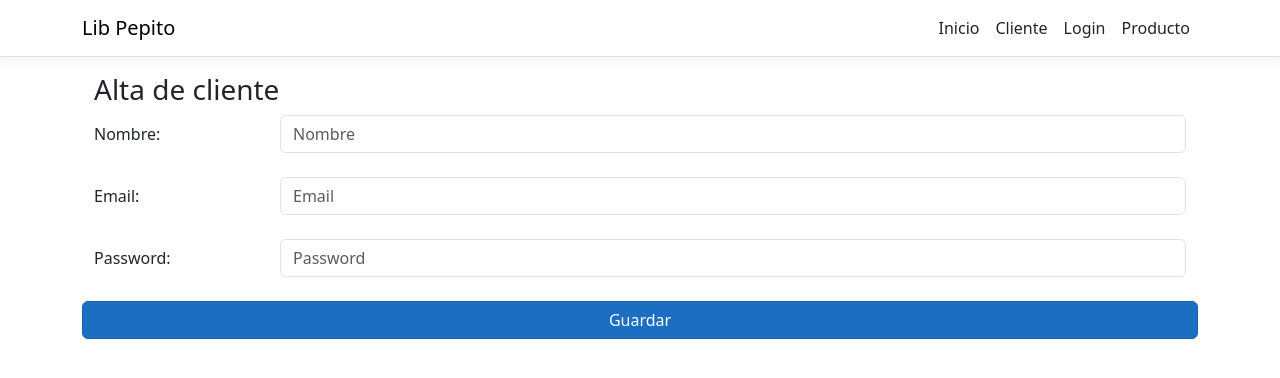
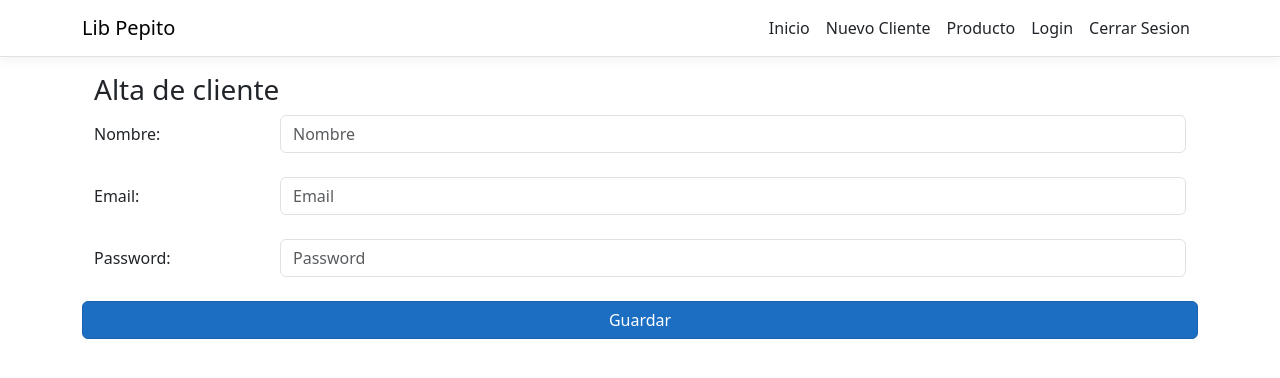
Before and after one commit to moralessIvann/employeesregistration, an Angular app in the folder ClientApp/: page /cliente in a window 1280 px wide. Shown: the top 378 px of the page. Built offline with nearby package versions, Linux system fonts and the light colour scheme.

Commit message:
added logout method

```diff
--- a/ClientApp/src/app/nav-menu/nav-menu.component.html
+++ b/ClientApp/src/app/nav-menu/nav-menu.component.html
@@ -26,13 +26,16 @@
             <a class="nav-link text-dark" [routerLink]="['/']">Inicio</a>
           </li>
           <li class="nav-item" [routerLinkActive]="['link-active']">
-            <a class="nav-link text-dark" [routerLink]="['/cliente']">Cliente</a>
-          </li>
-          <li class="nav-item" [routerLinkActive]="['link-active']">
-            <a class="nav-link text-dark" [routerLink]="['/login']">Login</a>
+            <a class="nav-link text-dark" *ngIf="!logado" [routerLink]="['/cliente']">Nuevo Cliente</a>
           </li>
           <li class="nav-item" [routerLinkActive]="['link-active']">
             <a class="nav-link text-dark" [routerLink]="['/producto']">Producto</a>
+          </li>
+          <li class="nav-item" [routerLinkActive]="['link-active']">
+            <a class="nav-link text-dark" *ngIf="!logado" [routerLink]="['/login']">Login</a>
+          </li>
+          <li class="nav-item" [routerLinkActive]="['link-active']">
+            <a class="nav-link text-dark" (click)="logout()" *ngIf="!logado" [routerLink]="['/login']">Cerrar Sesion</a>
           </li>
         </ul>
       </div>
--- a/ClientApp/src/app/nav-menu/nav-menu.component.ts
+++ b/ClientApp/src/app/nav-menu/nav-menu.component.ts
@@ -1,4 +1,7 @@
 import { Component } from '@angular/core';
+import { ClienteJson } from '../modelos/clienteJson';
+import { ClienteService } from '../services/cliente.service';
+import { Router } from '@angular/router';
 
 @Component({
   selector: 'app-nav-menu',
@@ -7,6 +10,19 @@ import { Component } from '@angular/core';
 })
 export class NavMenuComponent {
   isExpanded = false;
+  cliente: ClienteJson;
+  logado: boolean;
+
+  constructor(public servicioCliente: ClienteService, private router: Router)
+  {
+    this.servicioCliente.cliente.subscribe(res => {
+      this.cliente = res;
+      if (this.cliente == null || typeof this.cliente.email == "undefined")
+        this.logado = false;
+      else
+        this.logado = true;
+    })
+  }
 
   collapse() {
     this.isExpanded = false;
@@ -15,4 +31,10 @@ export class NavMenuComponent {
   toggle() {
     this.isExpanded = !this.isExpanded;
   }
+
+  logout() {
+    this.servicioCliente.logout();
+    this.router.navigate(['/login']);
+    this.logado = false
+  }
 }
--- a/ClientApp/src/app/services/cliente.service.ts
+++ b/ClientApp/src/app/services/cliente.service.ts
@@ -13,7 +13,10 @@ import { map } from 'rxjs/operators';
 export class ClienteService
 {
   url: string = 'https://localhost:7182/api/clientes/';
+
   private emailLoginSubject: BehaviorSubject<ClienteJson>
+
+  public cliente: Observable<ClienteJson>;
 
   public get usuarioLogin(): ClienteJson {
     return this.emailLoginSubject.value;
@@ -22,6 +25,7 @@ export class ClienteService
   constructor(private peticion: HttpClient)
   {
     this.emailLoginSubject = new BehaviorSubject(JSON.parse(localStorage.getItem('emailLogin') || '{}'));
+    this.cliente = this.emailLoginSubject.asObservable();
   }
 
   obtenerClientes(): Observable<ResultadoJson>
@@ -64,7 +68,12 @@ export class ClienteService
         return result;
       })
     );
+  }
 
+  logout() {
+    localStorage.removeItem('emailLogin');
+    localStorage.removeItem('token');
+    this.emailLoginSubject.next(null!);
   }
 
 }
```
